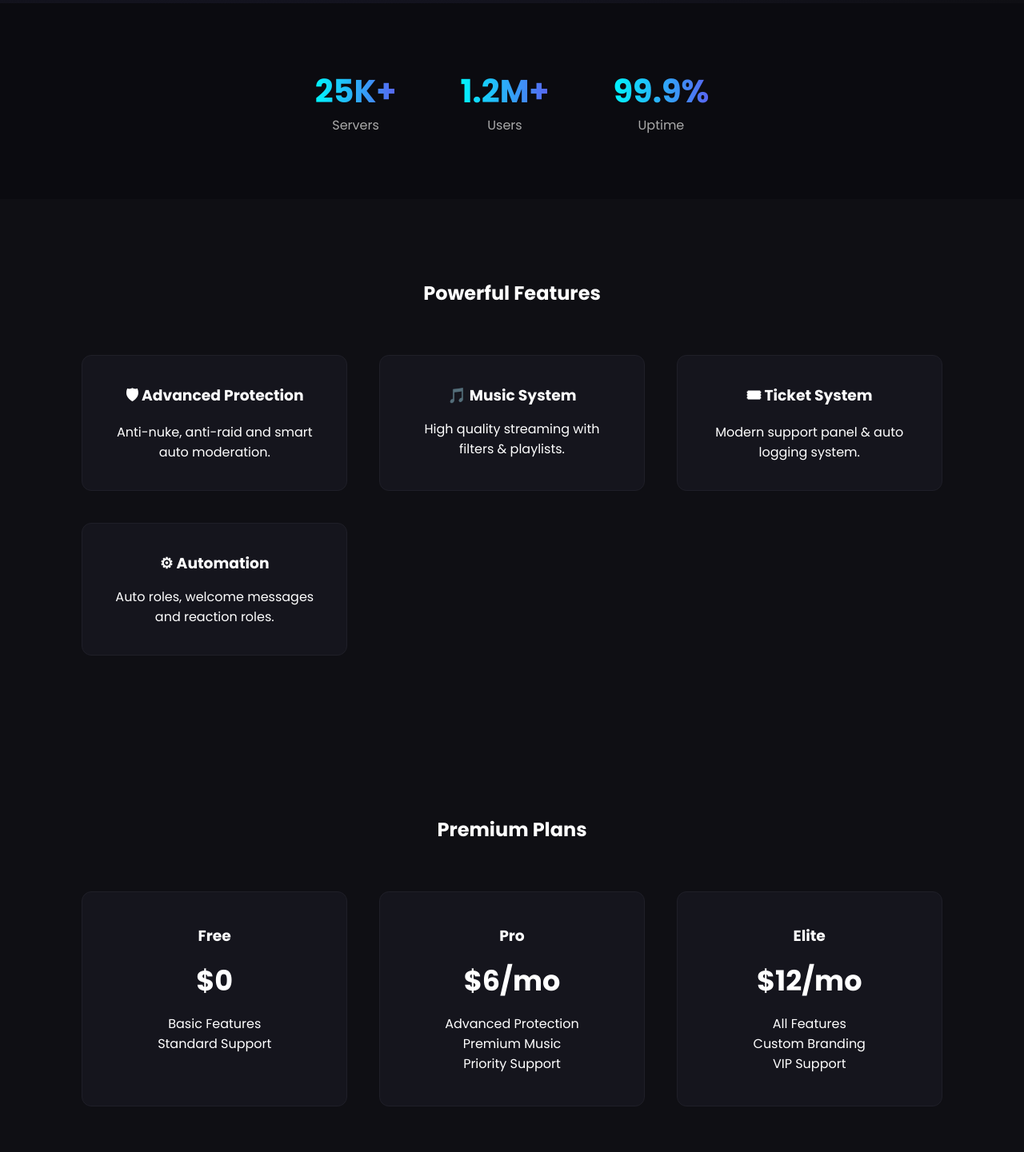
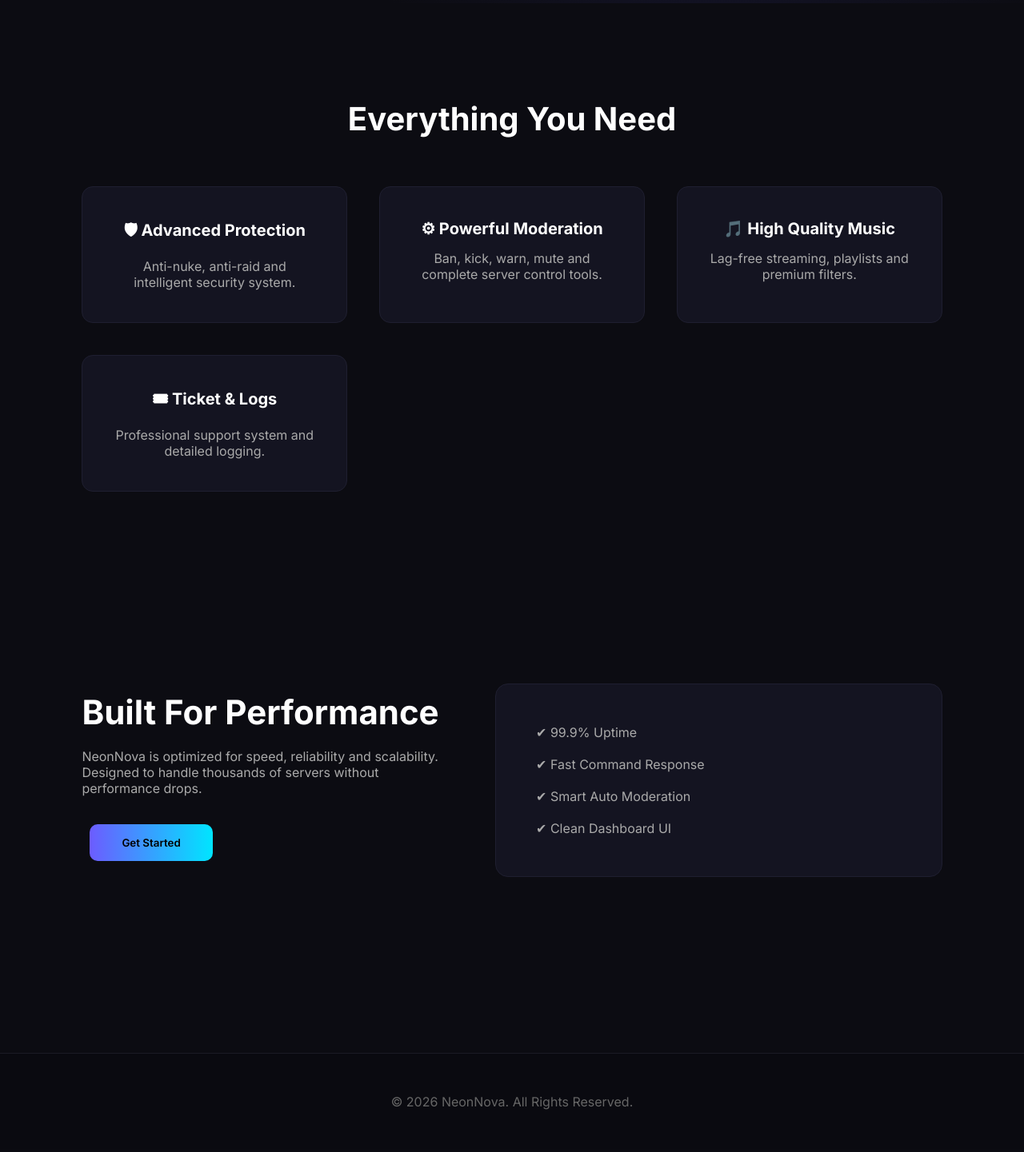
Before and after one commit to jahinxyz/nennova, a plain HTML site: page index.html in a window 1280 px wide. Shown: the part 796-2237 px from the top of the page at 80% size. Drawn offline with Linux system fonts and the light colour scheme.

Commit message:
Update styles and content in index.html

```diff
--- a/index.html
+++ b/index.html
@@ -4,45 +4,49 @@
 <meta charset="UTF-8">
 <meta name="viewport" content="width=device-width, initial-scale=1.0">
 <title>NeonNova | All-In-One Discord Bot</title>
-<link href="https://fonts.googleapis.com/css2?family=Poppins:wght@400;600;700;800&display=swap" rel="stylesheet">
+<link href="https://fonts.googleapis.com/css2?family=Inter:wght@400;600;700;800&display=swap" rel="stylesheet">
 
 <style>
 *{
 margin:0;
 padding:0;
 box-sizing:border-box;
-font-family:'Poppins',sans-serif;
+font-family:'Inter',sans-serif;
 scroll-behavior:smooth;
 }
 
 body{
-background:#0f0f14;
+background:#0c0c12;
 color:#fff;
+overflow-x:hidden;
 }
 
+/* NAVBAR */
 header{
 display:flex;
 justify-content:space-between;
 align-items:center;
-padding:20px 8%;
-background:#0b0b10;
+padding:22px 8%;
 position:fixed;
 width:100%;
+background:rgba(12,12,18,0.8);
+backdrop-filter:blur(12px);
 z-index:1000;
-border-bottom:1px solid #1a1a22;
+border-bottom:1px solid #1a1a25;
 }
 
 .logo{
+font-size:20px;
 font-weight:800;
-font-size:22px;
-background:linear-gradient(90deg,#00f5ff,#5865f2);
+letter-spacing:1px;
+background:linear-gradient(90deg,#6c5cff,#00e5ff);
 -webkit-background-clip:text;
 -webkit-text-fill-color:transparent;
 }
 
 nav a{
 color:#aaa;
-margin-left:25px;
+margin-left:30px;
 text-decoration:none;
 font-weight:500;
 transition:0.3s;
@@ -61,143 +65,140 @@
 align-items:center;
 text-align:center;
 padding:0 20px;
-background:radial-gradient(circle at 30% 20%, #1a1a2e, #0f0f14);
+background:
+radial-gradient(circle at 30% 20%, #1b1b2e 0%, transparent 40%),
+radial-gradient(circle at 70% 80%, #15152b 0%, transparent 40%);
 }
 
 .hero h1{
-font-size:65px;
+font-size:72px;
 font-weight:800;
-background:linear-gradient(90deg,#00f5ff,#5865f2);
+line-height:1.1;
+background:linear-gradient(90deg,#6c5cff,#00e5ff);
 -webkit-background-clip:text;
 -webkit-text-fill-color:transparent;
 }
 
 .hero p{
-margin-top:20px;
+margin-top:25px;
 color:#aaa;
-max-width:600px;
+font-size:18px;
+max-width:650px;
 }
 
 .buttons{
-margin-top:30px;
+margin-top:35px;
 }
 
 .btn{
-padding:14px 35px;
-border-radius:8px;
+padding:15px 40px;
+border-radius:10px;
 border:none;
+font-weight:600;
 cursor:pointer;
-font-weight:600;
 margin:10px;
 transition:0.3s;
 }
 
 .primary{
-background:linear-gradient(90deg,#00f5ff,#5865f2);
+background:linear-gradient(90deg,#6c5cff,#00e5ff);
 color:#000;
 }
 
 .primary:hover{
-transform:translateY(-3px);
+transform:translateY(-4px);
 }
 
 .secondary{
-background:#1a1a22;
+background:#161622;
 color:#fff;
 }
 
 .secondary:hover{
-background:#222230;
-}
-
-/* STATS */
-.stats{
-display:flex;
-justify-content:center;
-gap:80px;
-padding:80px 8%;
-background:#0b0b10;
-flex-wrap:wrap;
-}
-
-.stat{
-text-align:center;
-}
-
-.stat h2{
-font-size:40px;
-background:linear-gradient(90deg,#00f5ff,#5865f2);
--webkit-background-clip:text;
--webkit-text-fill-color:transparent;
-}
-
-.stat p{
-color:#aaa;
+background:#1e1e2c;
 }
 
 /* FEATURES */
 .section{
-padding:100px 8%;
+padding:120px 8%;
 text-align:center;
 }
 
+.section h2{
+font-size:40px;
+margin-bottom:60px;
+}
+
 .grid{
-margin-top:60px;
 display:grid;
-grid-template-columns:repeat(auto-fit,minmax(250px,1fr));
+grid-template-columns:repeat(auto-fit,minmax(260px,1fr));
 gap:40px;
 }
 
 .card{
-background:#15151d;
-padding:35px;
-border-radius:12px;
-border:1px solid #1f1f28;
+background:#141421;
+padding:40px;
+border-radius:14px;
+border:1px solid #1f1f30;
 transition:0.3s;
 }
 
 .card:hover{
-transform:translateY(-8px);
-border-color:#5865f2;
+transform:translateY(-10px);
+border-color:#6c5cff;
 }
 
 .card h3{
 margin-bottom:15px;
+font-size:20px;
 }
 
-/* PRICING */
-.pricing{
-display:grid;
-grid-template-columns:repeat(auto-fit,minmax(280px,1fr));
-gap:40px;
-margin-top:60px;
+.card p{
+color:#aaa;
 }
 
-.price-card{
-background:#15151d;
-padding:40px;
-border-radius:12px;
-border:1px solid #1f1f28;
-transition:0.3s;
+/* FEATURE SPLIT SECTION (Fyrex style layout) */
+.split{
+display:flex;
+align-items:center;
+justify-content:space-between;
+flex-wrap:wrap;
+gap:60px;
+padding:120px 8%;
 }
 
-.price-card:hover{
-transform:translateY(-8px);
-border-color:#00f5ff;
+.split-text{
+flex:1;
+min-width:300px;
 }
 
-.price{
-font-size:35px;
-margin:15px 0;
-font-weight:700;
+.split-text h2{
+font-size:42px;
+margin-bottom:20px;
 }
 
+.split-text p{
+color:#aaa;
+margin-bottom:25px;
+}
+
+.split-box{
+flex:1;
+min-width:300px;
+background:#141421;
+padding:50px;
+border-radius:16px;
+border:1px solid #1f1f30;
+}
+
+/* FOOTER */
 footer{
-background:#0b0b10;
-padding:40px;
+background:#0a0a10;
+padding:50px;
 text-align:center;
 color:#666;
 margin-top:100px;
+border-top:1px solid #1a1a25;
 }
 </style>
 </head>
@@ -208,77 +209,53 @@
 <div class="logo">NeonNova</div>
 <nav>
 <a href="#features">Features</a>
-<a href="#pricing">Premium</a>
+<a href="#premium">Premium</a>
 <a href="#">Support</a>
 </nav>
 </header>
 
 <section class="hero">
-<h1>NeonNova</h1>
-<p>The ultimate all-in-one Discord bot built for protection, moderation, music, automation and premium server management.</p>
+<h1>Power Your Discord<br>With NeonNova</h1>
+<p>The ultimate all-in-one Discord bot built for protection, moderation, music, automation and elite server management.</p>
 <div class="buttons">
 <button class="btn primary">Invite Bot</button>
 <button class="btn secondary">Dashboard</button>
 </div>
 </section>
 
-<section class="stats">
-<div class="stat">
-<h2>25K+</h2>
-<p>Servers</p>
-</div>
-<div class="stat">
-<h2>1.2M+</h2>
-<p>Users</p>
-</div>
-<div class="stat">
-<h2>99.9%</h2>
-<p>Uptime</p>
-</div>
-</section>
-
 <section class="section" id="features">
-<h2>Powerful Features</h2>
+<h2>Everything You Need</h2>
 <div class="grid">
 <div class="card">
 <h3>🛡 Advanced Protection</h3>
-<p>Anti-nuke, anti-raid and smart auto moderation.</p>
+<p>Anti-nuke, anti-raid and intelligent security system.</p>
 </div>
 <div class="card">
-<h3>🎵 Music System</h3>
-<p>High quality streaming with filters & playlists.</p>
+<h3>⚙ Powerful Moderation</h3>
+<p>Ban, kick, warn, mute and complete server control tools.</p>
 </div>
 <div class="card">
-<h3>🎟 Ticket System</h3>
-<p>Modern support panel & auto logging system.</p>
+<h3>🎵 High Quality Music</h3>
+<p>Lag-free streaming, playlists and premium filters.</p>
 </div>
 <div class="card">
-<h3>⚙ Automation</h3>
-<p>Auto roles, welcome messages and reaction roles.</p>
+<h3>🎟 Ticket & Logs</h3>
+<p>Professional support system and detailed logging.</p>
 </div>
 </div>
 </section>
 
-<section class="section" id="pricing">
-<h2>Premium Plans</h2>
-<div class="pricing">
-<div class="price-card">
-<h3>Free</h3>
-<div class="price">$0</div>
-<p>Basic Features<br>Standard Support</p>
+<section class="split">
+<div class="split-text">
+<h2>Built For Performance</h2>
+<p>NeonNova is optimized for speed, reliability and scalability. Designed to handle thousands of servers without performance drops.</p>
+<button class="btn primary">Get Started</button>
 </div>
-
-<div class="price-card">
-<h3>Pro</h3>
-<div class="price">$6/mo</div>
-<p>Advanced Protection<br>Premium Music<br>Priority Support</p>
-</div>
-
-<div class="price-card">
-<h3>Elite</h3>
-<div class="price">$12/mo</div>
-<p>All Features<br>Custom Branding<br>VIP Support</p>
-</div>
+<div class="split-box">
+<p style="color:#aaa;">✔ 99.9% Uptime<br><br>
+✔ Fast Command Response<br><br>
+✔ Smart Auto Moderation<br><br>
+✔ Clean Dashboard UI</p>
 </div>
 </section>
 
```
